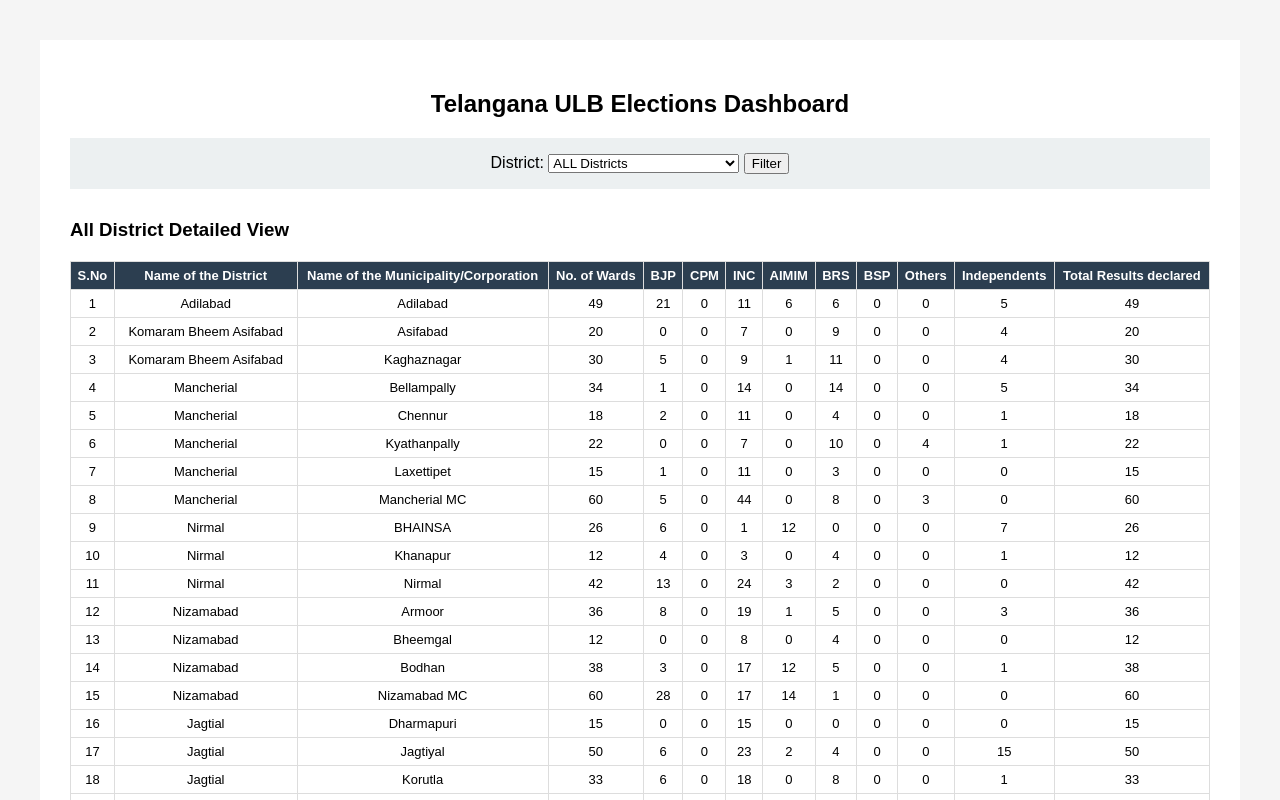
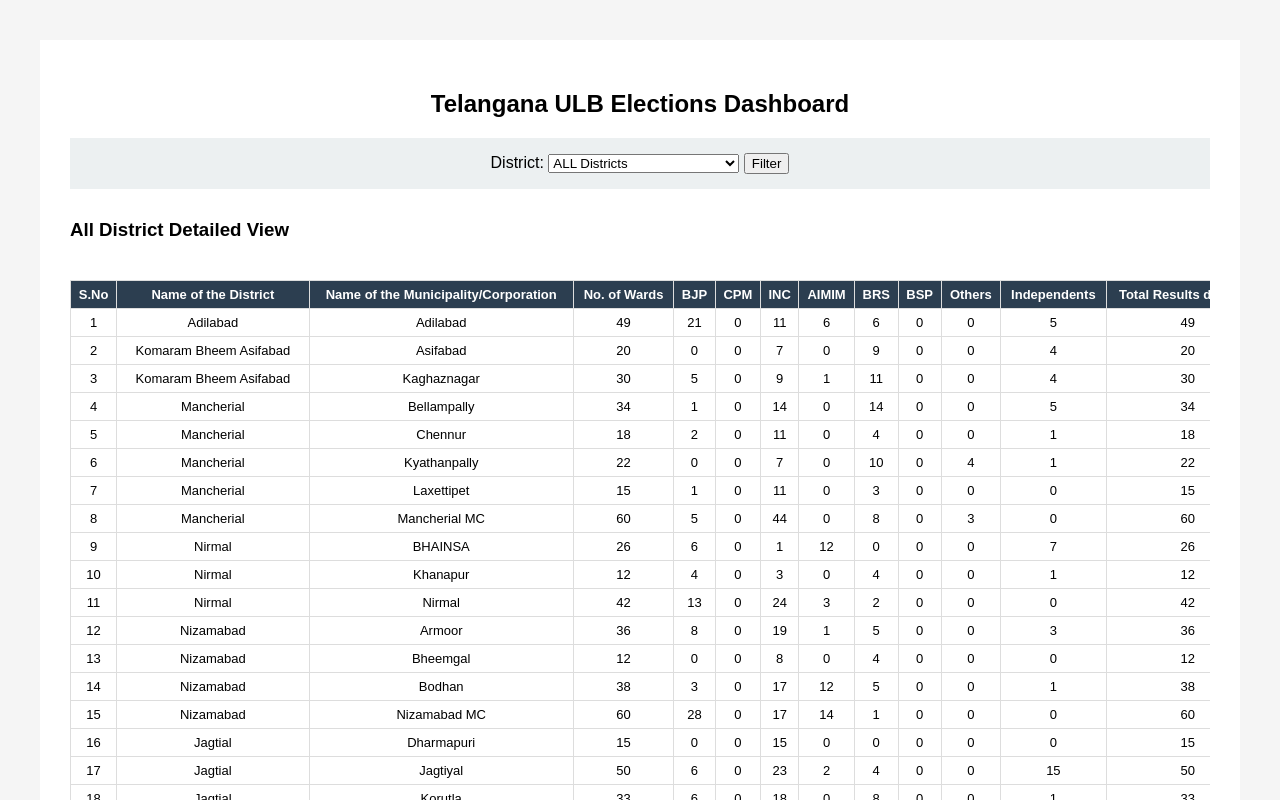
Before and after one commit to taemeer/ulb-dashboard, a plain HTML site: page index.html in a window 1280 px wide. Both pictures are taken after a click on the button "Filter". Shown: the top 800 px of the page. Drawn offline with nearby package versions, Linux system fonts and the light colour scheme.

Commit message:
Update index.html

```diff
--- a/index.html
+++ b/index.html
@@ -7,7 +7,9 @@
 <style>
 body {font-family:Arial;margin:40px;background:#f5f5f5}
 .container {max-width:1500px;margin:auto;background:white;padding:30px}
-table {width:100%;border-collapse:collapse;margin-top:20px;font-size:13px}
+table {min-width:1200px;border-collapse:collapse;margin-top:20px;font-size:13px}
+@media (max-width: 768px) {table {font-size: 11px;}}
+.table-wrapper {width: 100%;overflow-x: auto;}
 th,td {padding:6px;border:1px solid #ddd;text-align:center}
 th {background:#2c3e50;color:white}
 .section {display:none;margin-top:30px}
@@ -75,7 +77,7 @@ function filterByDistrict() {
         title = district + " Detailed View";
     }
 
-    let html='<table><thead><tr>';
+    let html='<div class="table-wrapper"><table><thead><tr>';
     html += '<th>S.No</th>';
     html += '<th>Name of the District</th>';
     html += '<th>Name of the Municipality/Corporation</th>';
@@ -105,7 +107,7 @@ function filterByDistrict() {
         html+='</tr>';
     });
 
-    html+='</tbody></table>';
+    html+='</tbody></table></div>';
 
     div.innerHTML="<h3>"+title+"</h3>"+html;
     div.classList.add('active');
@@ -123,7 +125,7 @@ function comparePartyWise() {
     const allParties=['BJP','CPM','INC','AIMIM','BRS','BSP','Other Registered Parties with TSEC','Independents'];
     const remaining=allParties.filter(p=>p!==party);
 
-    let html='<table><thead><tr>';
+    let html='<div class="table-wrapper"><table><thead><tr>';
     html+='<th>S.No</th>';
     html+='<th>Name of the District</th>';
     html+='<th>Name of the Municipality/Corporation</th>';
@@ -146,7 +148,7 @@ function comparePartyWise() {
         html+='</tr>';
     });
 
-    html+='</tbody></table>';
+    html+='</tbody></table></div>';
 
     div.innerHTML="<h3>"+party+" Winning ULBs - Comparison View</h3>"+html;
     div.classList.add('active');
@@ -155,4 +157,5 @@ function comparePartyWise() {
 </script>
 </div>
 </body>
+
 </html>
```
